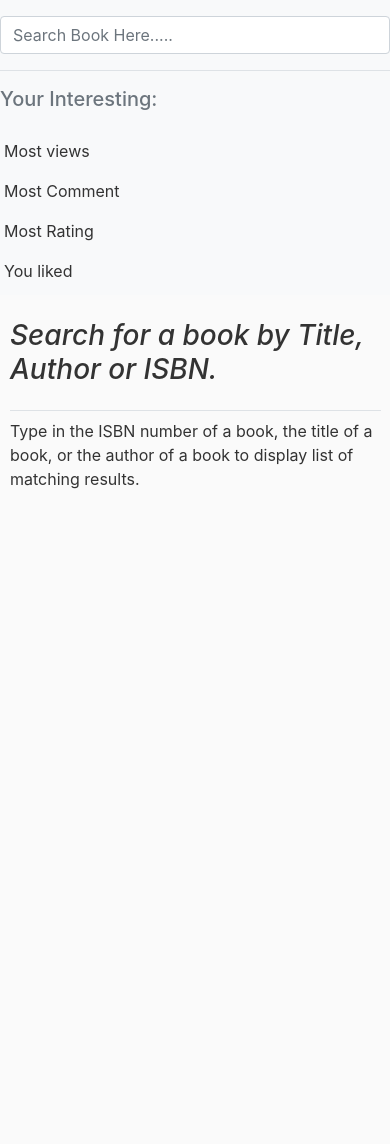
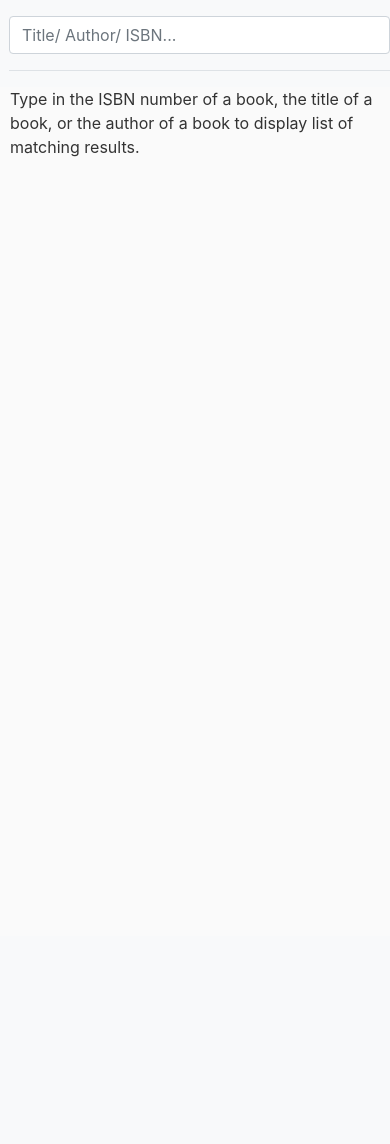
Before and after one commit to MohGumaa/Books-Review, a Flask app: page /dashboard in a window 390 px wide. Shown: the part 58-1202 px from the top of the page. After the commit the page ends 215 px from the top, so only its background shows below. Run offline with Flask 2, Linux system fonts and the light colour scheme; the visitor is signed in with stand-in values (Sample User, id 1); some libraries are stand-ins or nearby versions.

```diff
--- a/templates/dashboard.html
+++ b/templates/dashboard.html
@@ -6,13 +6,13 @@
 
 {% block head %}
   <div class="row">
-    <div class="col-md-3 col-xl-2 bg-light">
+    <div class="col-md-3 col-lg-2 bg-light pl-4">
       <form id="searchForm" class="form-group mt-3 pb-3 border-bottom">
-        <input type="text" class="form-control form-control-dark w-100" name="book" id="searchText" placeholder="Search Book Here.....">
+        <input type="text" class="form-control form-control-dark w-100" name="book" id="searchText" placeholder="Title/ Author/ ISBN...">
       </form>
-      <div class="d-flex flex-column">
+      <div class="d-none d-sm-none d-md-block d-lg-block">
         <p class="h5 text-muted">Your Interesting:</p>
-        <ul class="navbar-nav p-1 mt-2">
+        <ul class="navbar-nav mt-1">
           <li class="nav-item"><a class="nav-link" href="">Most views</a></li>
           <li class="nav-item"><a class="nav-link" href="">Most Comment</a></li>
           <li class="nav-item"><a class="nav-link" href="">Most Rating</a></li>
@@ -21,9 +21,9 @@
       </div>
     </div>
 
-    <main role="main" class="col-md-9 ml-sm-auto col-lg-10 px-4 border-left">
-        <section id="output">
-          <h3 class="pb-4 mt-4 font-italic border-bottom">
+    <main role="main" class="col-md-9 col-lg-10 px-4 border-left">
+        <section>
+          <h3 class="pb-3 mt-2 font-italic border-bottom d-none d-lg-block">
             Search for a book by Title, Author or ISBN.
           </h3>
           <p>
@@ -31,15 +31,8 @@
              to display list of matching results.
           </p>
         </section>
+        <div class="output"></div>
     </main>
   </div>
 
 {% endblock %}
-
-<!-- action="{{ url_for('search') }}" -->
-<!-- <div class="container marg">
-  <div class="jumbotron text-center">
-    <
-
-  </div>
-</div> -->
```
